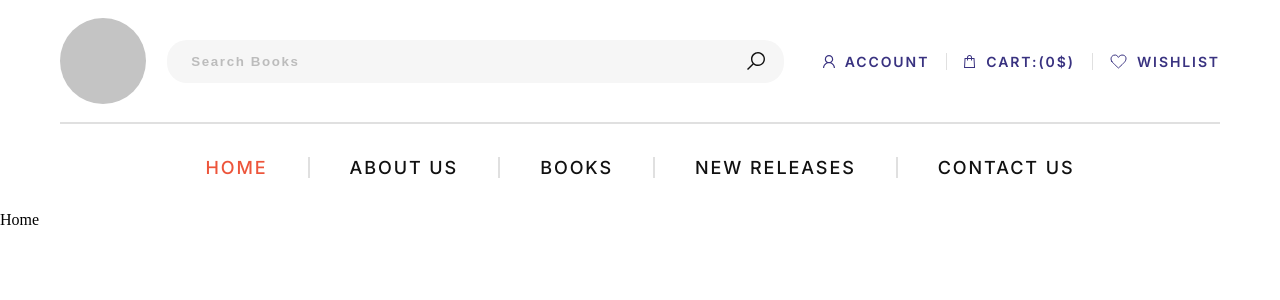
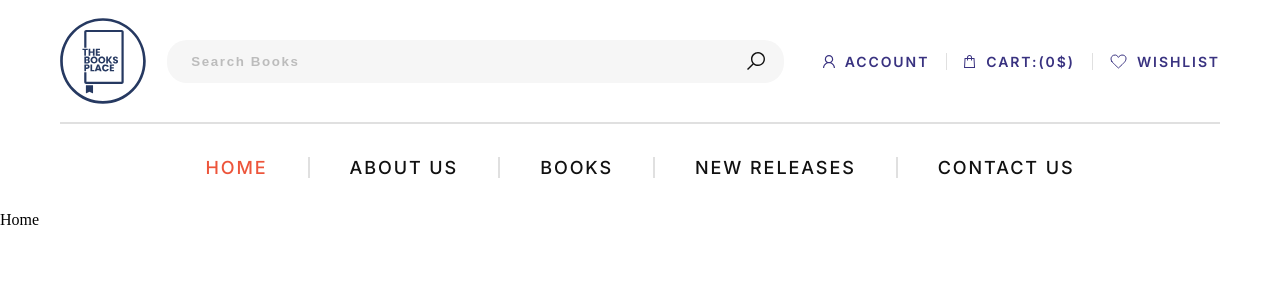
Before and after one commit to Stesho/university, a React (Create React App) app: page / in a window 1280 px wide. Shown: the top 300 px of the page. Built offline with nearby package versions, Linux system fonts and the light colour scheme.

Commit message:
feat: add logo

```diff
--- a/src/components/header/Header.module.scss
+++ b/src/components/header/Header.module.scss
@@ -12,11 +12,15 @@
   border-bottom: 2px solid var(--grey-200);
 }
 
-.userIcon {
+.logo {
   width: 86px;
   height: 86px;
   border-radius: 50%;
-  background-color: var(--grey-300);
+  cursor: pointer;
+  svg {
+    width: 100%;
+    height: 100%;
+  }
 }
 
 .searchBar {
--- a/src/components/header/Header.tsx
+++ b/src/components/header/Header.tsx
@@ -5,6 +5,7 @@ import { ReactComponent as AccountIcon } from '../../assets/icons/account-icon.s
 import { ReactComponent as CartIcon } from '../../assets/icons/cart-icon.svg';
 import { ReactComponent as WishListIcon } from '../../assets/icons/wishlist-icon.svg';
 import { ReactComponent as SearchIcon } from '../../assets/icons/search-icon.svg';
+import { ReactComponent as Logo } from '../../assets/icons/logo.svg';
 
 type ActiveLink = {
   isActive: boolean;
@@ -17,7 +18,9 @@ const Header = () => {
   return (
     <header className={`${styles.header} container`}>
       <div className={styles.topPanel}>
-        <div className={styles.userIcon}></div>
+        <NavLink to={'/home'} className={styles.logo}>
+          <Logo />
+        </NavLink>
         <div className={styles.searchBar}>
           <input className={styles.searchInput} placeholder={'Search Books'} />
           <SearchIcon className={styles.searchIcon} />
```
Also changed, not shown: src/assets/icons/logo.svg (added).
